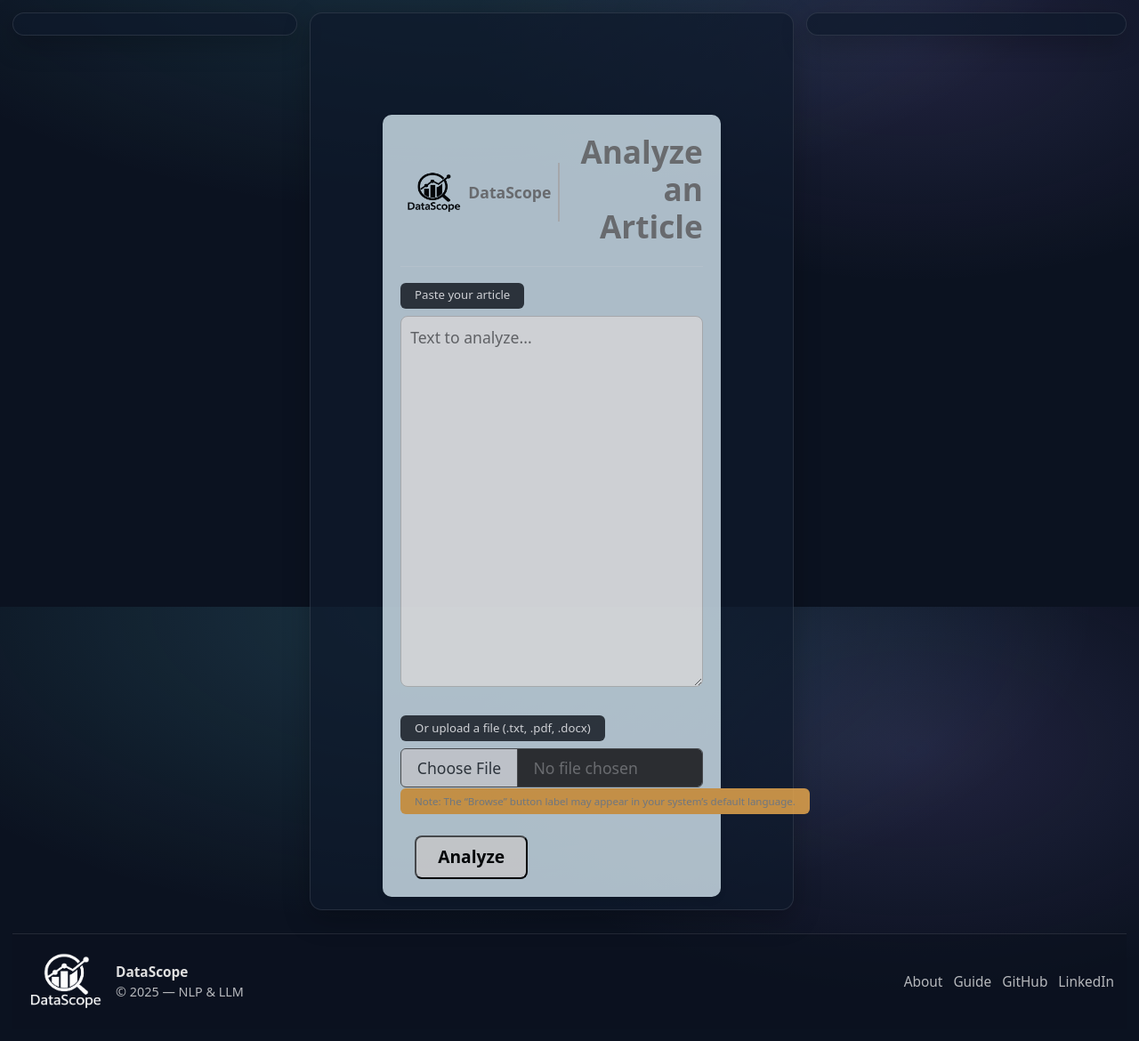
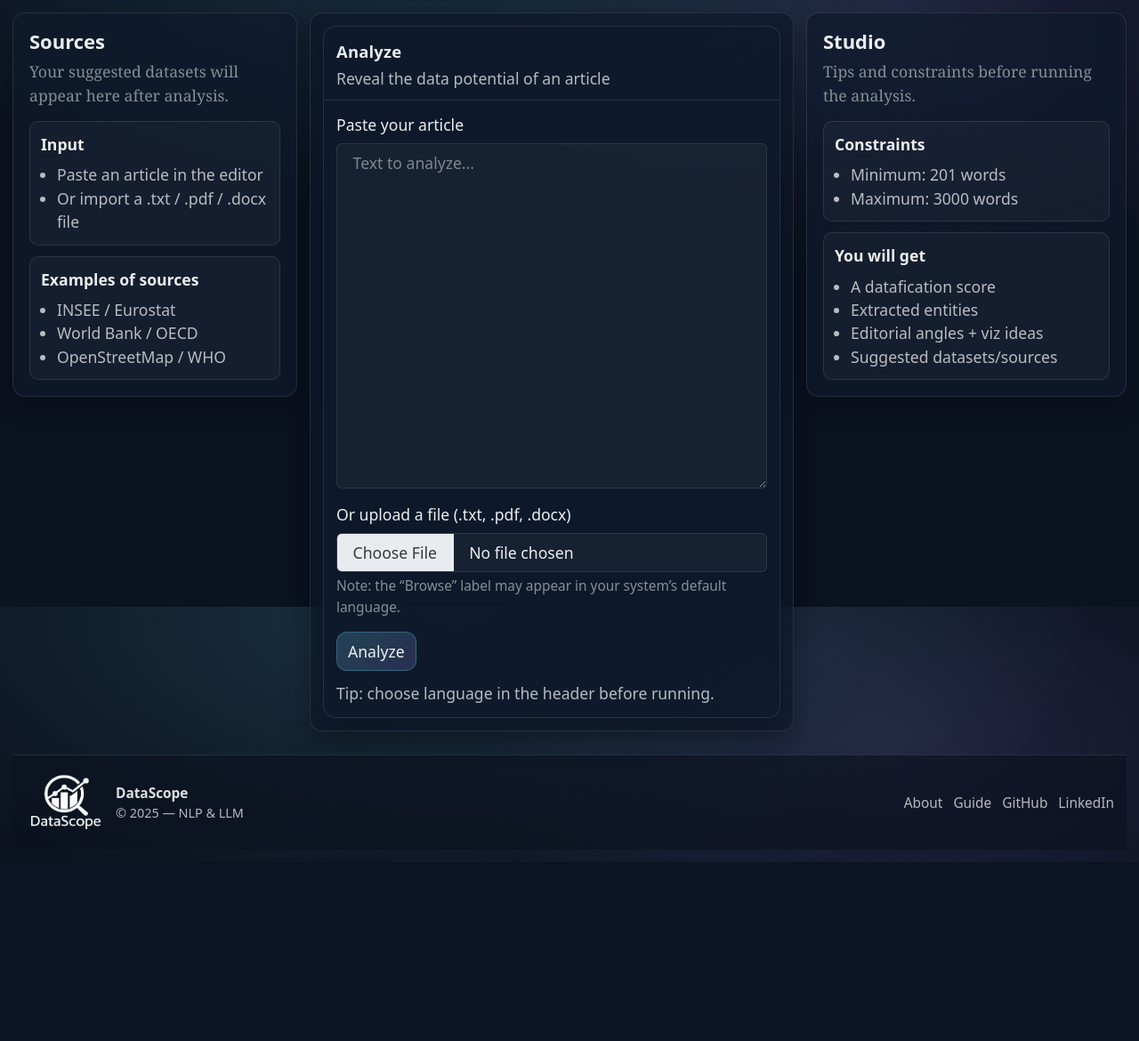
Before and after one commit to hericlibong/datascope_project, a Flask app: page / in a window 1280 px wide. Shown: the part 118-1288 px from the top of the page at 89% size. After the commit the page ends 1087 px from the top, so only its background shows below. Run offline with Flask 3, Linux system fonts and the light colour scheme; some libraries are stand-ins or nearby versions.

Commit message:
ui: refactor analyze page into 3-column layout

```diff
--- a/app/static/app.css
+++ b/app/static/app.css
@@ -246,6 +246,89 @@ body {
 
 .ds-footer__links a:hover { color: var(--ds-text); }
 
+/* Basic reusable UI primitives */
+.ds-card {
+  background: rgba(15, 26, 44, 0.72);
+  border: 1px solid var(--ds-border);
+  border-radius: var(--ds-radius);
+  box-shadow: var(--ds-shadow);
+}
+
+.ds-card__header {
+  padding: 14px 14px 10px;
+  border-bottom: 1px solid var(--ds-border);
+  display: flex;
+  align-items: flex-start;
+  justify-content: space-between;
+  gap: 12px;
+}
+
+.ds-card__body {
+  padding: 14px;
+}
+
+.ds-title {
+  font-size: 1.15rem;
+  font-weight: 750;
+  letter-spacing: 0.2px;
+}
+
+.ds-subtitle {
+  color: var(--ds-muted);
+  margin-top: 4px;
+}
+
+.ds-muted { color: var(--ds-muted); }
+
+.ds-row {
+  display: flex;
+  gap: 12px;
+  align-items: center;
+  flex-wrap: wrap;
+}
+
+.ds-textarea,
+.ds-file {
+  background: rgba(255, 255, 255, 0.04) !important;
+  border: 1px solid var(--ds-border) !important;
+  color: var(--ds-text) !important;
+}
+
+.ds-textarea::placeholder { color: rgba(255,255,255,0.45); }
+
+.ds-panel__section { padding: 6px; }
+
+.ds-mini-card {
+  border: 1px solid var(--ds-border);
+  background: rgba(255,255,255,0.03);
+  border-radius: var(--ds-radius-sm);
+  padding: 12px;
+  margin-top: 12px;
+}
+
+.ds-mini-card__title {
+  font-weight: 650;
+  margin-bottom: 8px;
+}
+
+.ds-list {
+  margin: 0;
+  padding-left: 18px;
+  color: var(--ds-muted);
+}
+
+.ds-alert {
+  margin-top: 12px;
+  padding: 12px;
+  border-radius: var(--ds-radius-sm);
+  border: 1px solid var(--ds-border);
+}
+
+.ds-alert--warning {
+  border-color: rgba(251, 113, 133, 0.35);
+  background: rgba(251, 113, 133, 0.10);
+}
+
 /* Drawers (mobile/tablet) */
 .ds-drawer {
   position: fixed;
--- /dev/null
+++ b/app/templates/_partials/analyze_left.html
@@ -0,0 +1,27 @@
+<div class="ds-panel__section">
+  <h2 class="h5 mb-2">{% if language == 'en' %}Sources{% else %}Sources{% endif %}</h2>
+  <p class="text-muted mb-3">
+    {% if language == 'en' %}
+      Your suggested datasets will appear here after analysis.
+    {% else %}
+      Vos suggestions de sources/datasets apparaîtront ici après l’analyse.
+    {% endif %}
+  </p>
+
+  <div class="ds-mini-card">
+    <div class="ds-mini-card__title">{% if language == 'en' %}Input{% else %}Entrée{% endif %}</div>
+    <ul class="ds-list">
+      <li>{% if language == 'en' %}Paste an article in the editor{% else %}Collez un article dans l’éditeur{% endif %}</li>
+      <li>{% if language == 'en' %}Or import a .txt / .pdf / .docx file{% else %}Ou importez un fichier .txt / .pdf / .docx{% endif %}</li>
+    </ul>
+  </div>
+
+  <div class="ds-mini-card">
+    <div class="ds-mini-card__title">{% if language == 'en' %}Examples of sources{% else %}Exemples de sources{% endif %}</div>
+    <ul class="ds-list">
+      <li>INSEE / Eurostat</li>
+      <li>World Bank / OECD</li>
+      <li>OpenStreetMap / WHO</li>
+    </ul>
+  </div>
+</div>
--- /dev/null
+++ b/app/templates/_partials/analyze_right.html
@@ -0,0 +1,28 @@
+<div class="ds-panel__section">
+  <h2 class="h5 mb-2">{% if language == 'en' %}Studio{% else %}Studio{% endif %}</h2>
+  <p class="text-muted mb-3">
+    {% if language == 'en' %}
+      Tips and constraints before running the analysis.
+    {% else %}
+      Conseils et contraintes avant de lancer l’analyse.
+    {% endif %}
+  </p>
+
+  <div class="ds-mini-card">
+    <div class="ds-mini-card__title">{% if language == 'en' %}Constraints{% else %}Contraintes{% endif %}</div>
+    <ul class="ds-list">
+      <li>{% if language == 'en' %}Minimum: 201 words{% else %}Minimum : 201 mots{% endif %}</li>
+      <li>{% if language == 'en' %}Maximum: 3000 words{% else %}Maximum : 3000 mots{% endif %}</li>
+    </ul>
+  </div>
+
+  <div class="ds-mini-card">
+    <div class="ds-mini-card__title">{% if language == 'en' %}You will get{% else %}Vous obtiendrez{% endif %}</div>
+    <ul class="ds-list">
+      <li>{% if language == 'en' %}A datafication score{% else %}Un score de datafication{% endif %}</li>
+      <li>{% if language == 'en' %}Extracted entities{% else %}Des entités extraites{% endif %}</li>
+      <li>{% if language == 'en' %}Editorial angles + viz ideas{% else %}Angles éditoriaux + idées de visuels{% endif %}</li>
+      <li>{% if language == 'en' %}Suggested datasets/sources{% else %}Suggestions de datasets/sources{% endif %}</li>
+    </ul>
+  </div>
+</div>
--- a/app/templates/analyze.html
+++ b/app/templates/analyze.html
@@ -1,54 +1,63 @@
 {% extends 'base.html' %}
+
+{% block panel_left %}
+  {% include "_partials/analyze_left.html" %}
+{% endblock %}
+
+{% block panel_right %}
+  {% include "_partials/analyze_right.html" %}
+{% endblock %}
+
+{% block drawer_left %}
+  {% include "_partials/analyze_left.html" %}
+{% endblock %}
+
+{% block drawer_right %}
+  {% include "_partials/analyze_right.html" %}
+{% endblock %}
+
 {% block content %}
+  <div class="ds-card">
+    <div class="ds-card__header">
+      <div>
+        <div class="ds-title">{% if language == 'en' %}Analyze{% else %}Analyse{% endif %}</div>
+        <div class="ds-subtitle">{% if language == 'en' %}Reveal the data potential of an article{% else %}Révélez le potentiel data d’un article{% endif %}</div>
+      </div>
+    </div>
 
-<div class="row justify-content-center custom-analyze">
-  <div class="col-12 col-md-10 col-lg-9">
-    <div class="analyze-block">
-      <div class="d-flex align-items-center">
-        <div class="analyze-header" style="color: grey;">
-          <img src="{{ url_for('static', filename='assets/logo_datascope_sized.png') }}" alt="DataScope" width="60" height="50" class="me-2">
-          <span class="fw-bold">DataScope</span>
-      </div>
-        <h2 class="ms-3 custom-title text-end" style="color:grey">
-          {% if language == "fr" %} Analyser un article{% else %} Analyze an Article{% endif %}
-        </h2>
-      </div>
-      <hr class="my-3"/>
-
+    <div class="ds-card__body">
       <form method="POST" action="/analyze" enctype="multipart/form-data">
-        <div class="mb-4">
+        <div class="mb-3">
           <label for="article_text" class="form-label">
-            <span class="badge bg-dark">
-              {% if language == "fr" %}Coller votre article{% else %}Paste your article{% endif %}
-            </span>
+            {% if language == 'en' %}Paste your article{% else %}Coller votre article{% endif %}
           </label>
-          <textarea name="article_text" class="analyze-textarea" rows="15" placeholder="{% if language == 'fr' %}Texte à analyser...{% else %}Text to analyze...{% endif %}"></textarea>
+          <textarea id="article_text" name="article_text" class="form-control ds-textarea" rows="14" placeholder="{% if language == 'fr' %}Texte à analyser...{% else %}Text to analyze...{% endif %}"></textarea>
         </div>
 
-        <div class="mb-4">
+        <div class="mb-3">
           <label for="article_file" class="form-label">
-            <span class="badge bg-dark">
-              {% if language == "fr" %}Ou envoyer un fichier (.txt, .pdf, .docx){% else %}Or upload a file (.txt, .pdf, .docx){% endif %}
-            </span>
+            {% if language == 'en' %}Or upload a file (.txt, .pdf, .docx){% else %}Ou envoyer un fichier (.txt, .pdf, .docx){% endif %}
           </label>
-          <input type="file" class="form-control" style="color:grey">
+          <!-- Keep backend-compatible field name -->
+          <input id="article_file" name="article_file" type="file" class="form-control ds-file" aria-label="Article file">
           {% if language == 'en' %}
-          <span class="badge bg-warning">
-            <small class="text-muted">Note: The “Browse” button label may appear in your system’s default language.</small>
-          </span>
+            <div class="form-text text-muted">Note: the “Browse” label may appear in your system’s default language.</div>
           {% endif %}
         </div>
 
-        <button type="submit" class="analyze-btn">
-          {% if language == "fr" %}Analyser{% else %}Analyze{% endif %}
-        </button>
+        <div class="ds-row">
+          <button type="submit" class="ds-btn ds-btn--primary">
+            {% if language == 'fr' %}Analyser{% else %}Analyze{% endif %}
+          </button>
+          <span class="ds-muted">
+            {% if language == 'en' %}Tip: choose language in the header before running.{% else %}Astuce : choisissez la langue dans le header avant de lancer.{% endif %}
+          </span>
+        </div>
       </form>
 
       {% if error %}
-      <div class="alert alert-warning mt-4 text-center">{{ error }}</div>
+        <div class="ds-alert ds-alert--warning" role="alert">{{ error }}</div>
       {% endif %}
     </div>
   </div>
-</div>
-
 {% endblock %}
```
